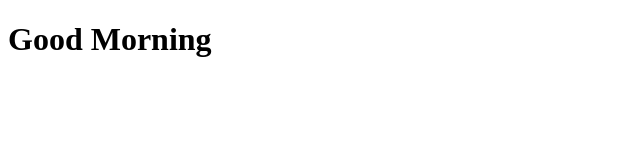
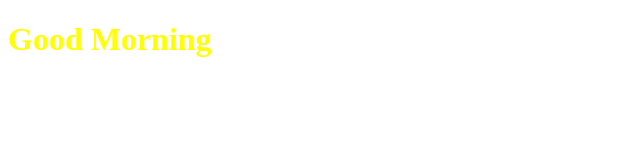
Before and after one commit to KambleM/Web_Tech_A3, a plain HTML site: page index.html in a window 1280 px wide. Shown: the whole page, without its empty margins (0-640 px from the left). Drawn offline with Linux system fonts and the light colour scheme.

Commit message:
Update index.html

```diff
--- a/index.html
+++ b/index.html
@@ -4,9 +4,14 @@
 	<meta charset="utf-8">
 	<meta name="viewport" content="width=device-width, initial-scale=1">
 	<title></title>
+	<style type="text/css">
+	   h1{
+	   	color: yellow;
+	   }
+	</style>
 </head>
 <body>
-	<h1>Good Morning</h1>
+	<h1 >Good Morning</h1>
 
 </body>
 </html>
```
